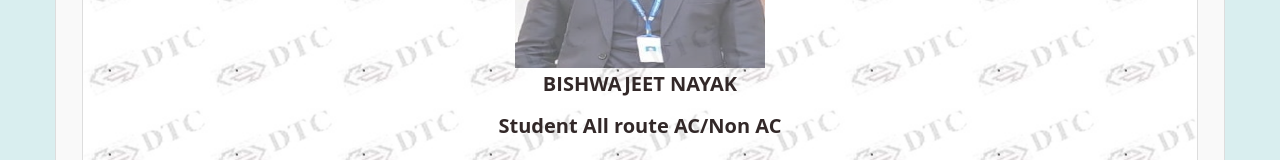
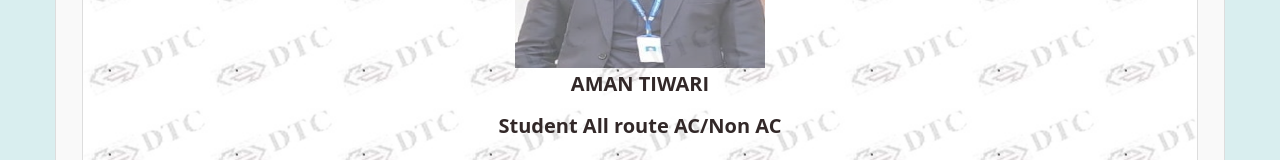
Before and after one commit to DTCebuspassdelhigovnic/BN, a plain HTML site: page index.html in a window 1280 px wide. Shown: the part 389-549 px from the top of the page. Drawn offline with Linux system fonts and the light colour scheme; files whose address does not match are found by name.

Commit message:
Update index.html

```diff
--- a/index.html
+++ b/index.html
@@ -94,7 +94,7 @@
 												<td class="text-center" colspan="4">
                                                     <img src="PHOTO.jpg" alt="" height="250px" width="250px" style="opacity: 65%;">
                                                     <br>
-													<label style="font-size:20px;"><b>BISHWAJEET NAYAK</b></label>
+													<label style="font-size:20px;"><b>AMAN TIWARI</b></label>
                                                     <br>
 
 
```
